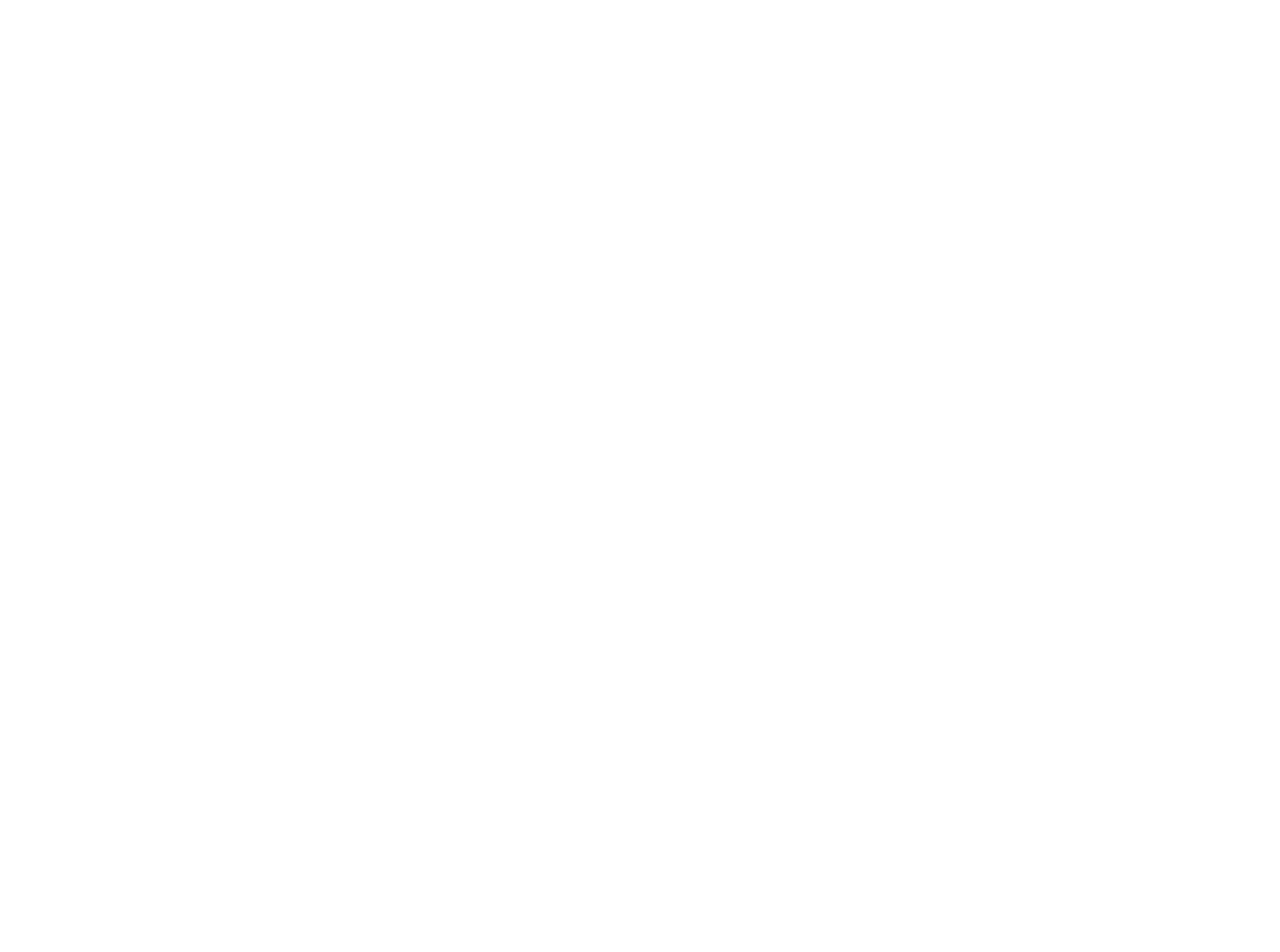
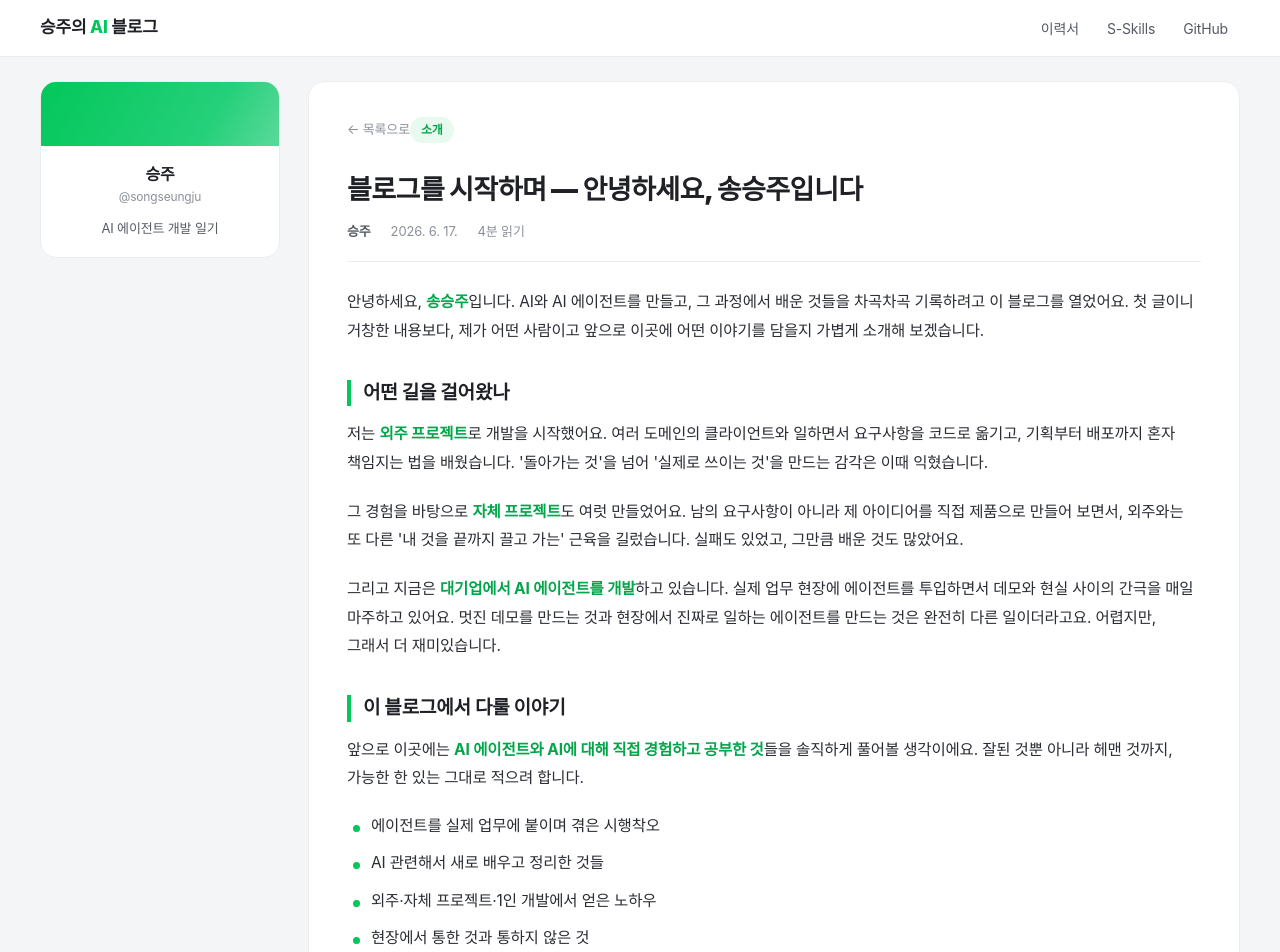
Before and after one commit to s0613/resume_songseungju, a Next.js app: page /blog/hello-im-songseungju in a window 1280 px wide. Before the commit this address had no page. Shown: the top 952 px of the page. Before the commit the page ends 800 px from the top, so only its background shows below. Built offline with nearby package versions, Linux system fonts and the light colour scheme.

Commit message:
content: 첫 블로그 글 — 자기소개(외주·자체 프로젝트·대기업 에이전트 개발)
- '블로그를 시작하며 — 안녕하세요, 송승주입니다' 발행
- 소개 카테고리 추가, sitemap 등록

```diff
--- a/src/app/sitemap.ts
+++ b/src/app/sitemap.ts
@@ -51,6 +51,12 @@
       priority: 0.8,
     },
     {
+      url: `${baseUrl}/blog/hello-im-songseungju`,
+      lastModified: new Date(),
+      changeFrequency: "monthly",
+      priority: 0.6,
+    },
+    {
       url: `${baseUrl}/s-skills/insights`,
       lastModified: new Date(),
       changeFrequency: "weekly",
--- a/src/data/blog.ts
+++ b/src/data/blog.ts
@@ -46,13 +46,69 @@
 
 // 글의 category 값과 매칭됩니다.
 export const categories: Category[] = [
-    { name: "전체보기", slug: "all", count: 0 },
+    { name: "전체보기", slug: "all", count: 1 },
+    { name: "소개", slug: "intro", count: 1 },
     { name: "에이전트 경험", slug: "experience", count: 0 },
     { name: "AI 학습노트", slug: "learning", count: 0 },
     { name: "인사이트", slug: "insight", count: 0 },
 ]
 
-export const posts: BlogPost[] = []
+export const posts: BlogPost[] = [
+    {
+        slug: "hello-im-songseungju",
+        category: "소개",
+        title: "블로그를 시작하며 — 안녕하세요, 송승주입니다",
+        date: "2026. 6. 17.",
+        readTime: "4분",
+        excerpt:
+            "AI와 AI 에이전트를 만들고, 거기서 배운 것들을 기록하려고 이 블로그를 열었습니다. 첫 글이니 제가 걸어온 길과 앞으로 나눌 이야기를 짧게 소개할게요.",
+        tags: ["자기소개", "AI에이전트", "개발일기", "첫글"],
+        blocks: [
+            {
+                type: "paragraph",
+                content:
+                    "안녕하세요, __송승주__입니다. AI와 AI 에이전트를 만들고, 그 과정에서 배운 것들을 차곡차곡 기록하려고 이 블로그를 열었어요. 첫 글이니 거창한 내용보다, 제가 어떤 사람이고 앞으로 이곳에 어떤 이야기를 담을지 가볍게 소개해 보겠습니다.",
+            },
+            { type: "heading", content: "어떤 길을 걸어왔나" },
+            {
+                type: "paragraph",
+                content:
+                    "저는 __외주 프로젝트__로 개발을 시작했어요. 여러 도메인의 클라이언트와 일하면서 요구사항을 코드로 옮기고, 기획부터 배포까지 혼자 책임지는 법을 배웠습니다. '돌아가는 것'을 넘어 '실제로 쓰이는 것'을 만드는 감각은 이때 익혔습니다.",
+            },
+            {
+                type: "paragraph",
+                content:
+                    "그 경험을 바탕으로 __자체 프로젝트__도 여럿 만들었어요. 남의 요구사항이 아니라 제 아이디어를 직접 제품으로 만들어 보면서, 외주와는 또 다른 '내 것을 끝까지 끌고 가는' 근육을 길렀습니다. 실패도 있었고, 그만큼 배운 것도 많았어요.",
+            },
+            {
+                type: "paragraph",
+                content:
+                    "그리고 지금은 __대기업에서 AI 에이전트를 개발__하고 있습니다. 실제 업무 현장에 에이전트를 투입하면서 데모와 현실 사이의 간극을 매일 마주하고 있어요. 멋진 데모를 만드는 것과 현장에서 진짜로 일하는 에이전트를 만드는 것은 완전히 다른 일이더라고요. 어렵지만, 그래서 더 재미있습니다.",
+            },
+            { type: "heading", content: "이 블로그에서 다룰 이야기" },
+            {
+                type: "paragraph",
+                content:
+                    "앞으로 이곳에는 __AI 에이전트와 AI에 대해 직접 경험하고 공부한 것__들을 솔직하게 풀어볼 생각이에요. 잘된 것뿐 아니라 헤맨 것까지, 가능한 한 있는 그대로 적으려 합니다.",
+            },
+            {
+                type: "list",
+                items: [
+                    "에이전트를 실제 업무에 붙이며 겪은 시행착오",
+                    "AI 관련해서 새로 배우고 정리한 것들",
+                    "외주·자체 프로젝트·1인 개발에서 얻은 노하우",
+                    "현장에서 통한 것과 통하지 않은 것",
+                ],
+            },
+            { type: "heading", content: "편하게 소통해요" },
+            {
+                type: "paragraph",
+                content:
+                    "혼자 쓰는 일기보다, 같이 이야기 나누는 공간이면 좋겠어요. 글을 읽다가 __궁금한 점이나 나누고 싶은 생각__이 있으면 언제든 댓글을 남기거나 메일(farchicken00@naver.com)로 연락 주세요. 천천히, 그리고 꾸준히 찾아오겠습니다. 잘 부탁드려요.",
+            },
+        ],
+    },
+]
 
 export function getPost(slug: string): BlogPost | undefined {
     return posts.find((p) => p.slug === slug)
```
